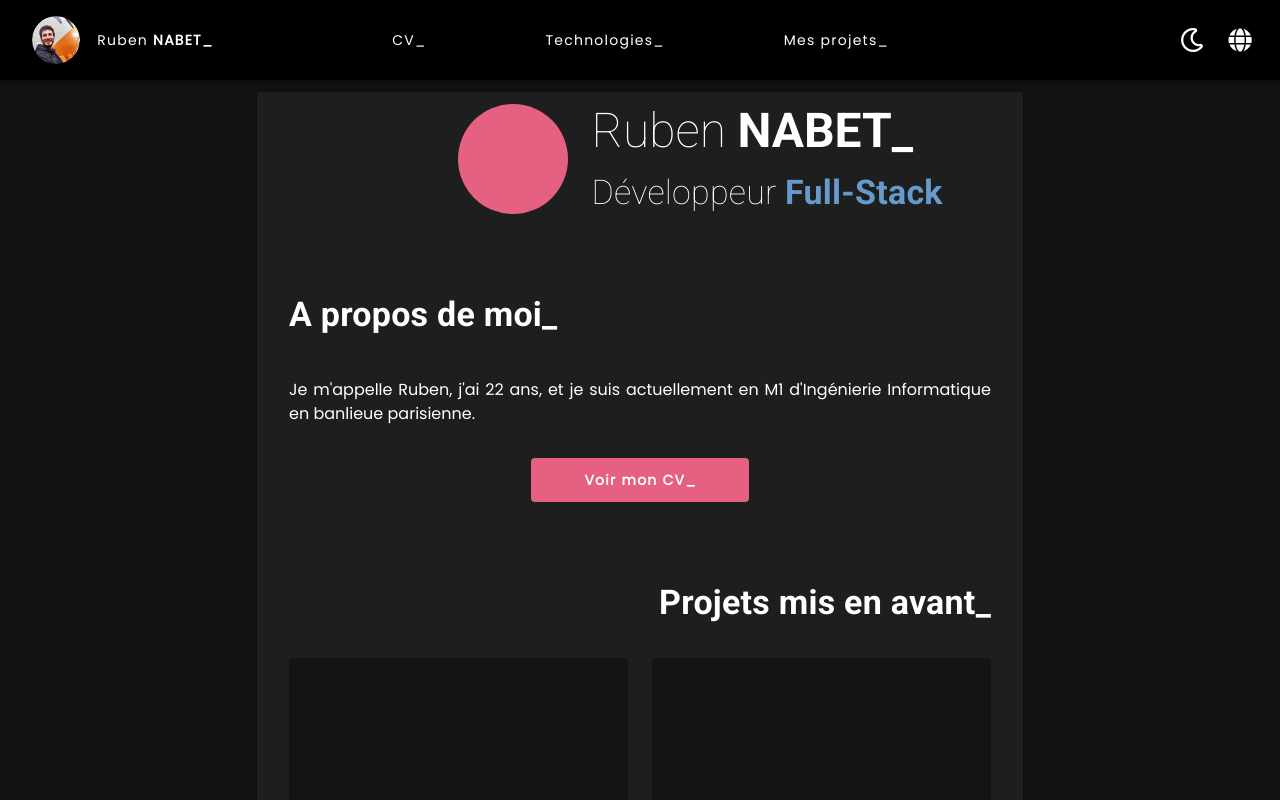
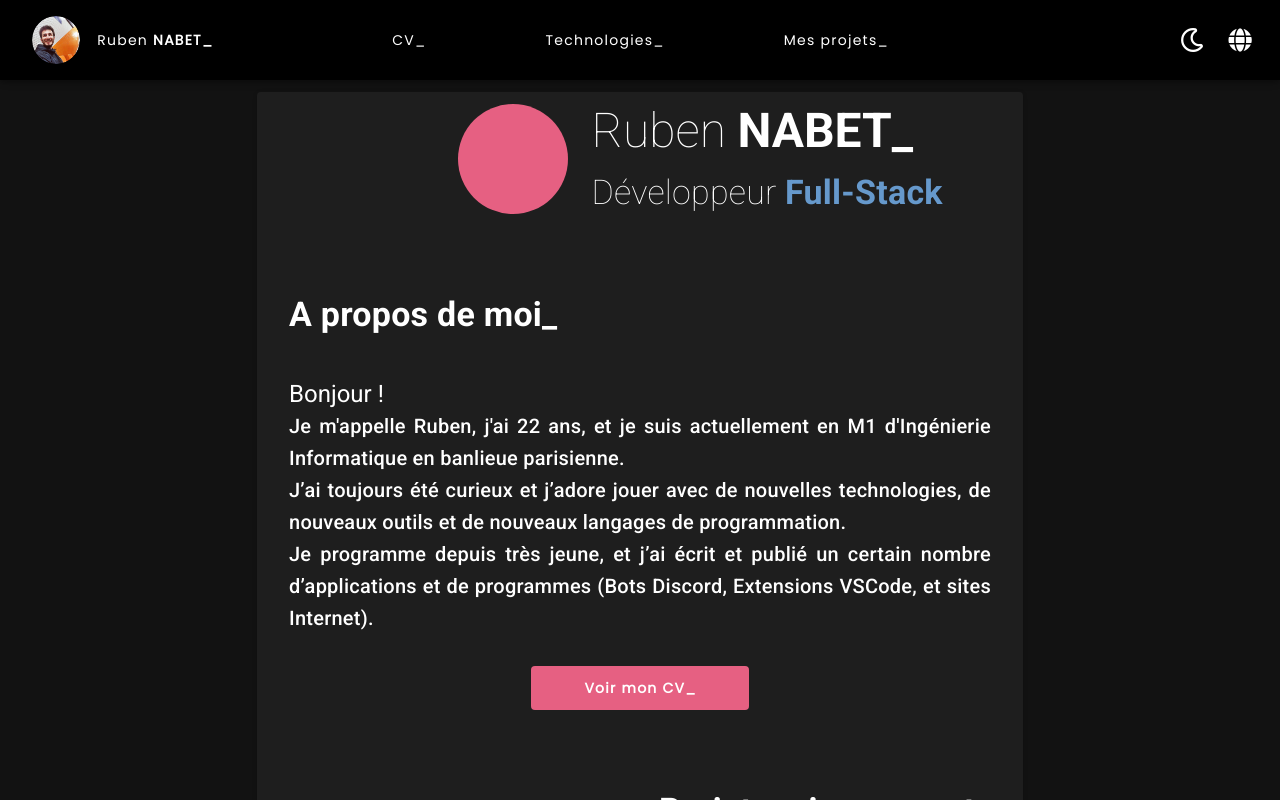
Before and after one commit to cvbenur/ruben-nabet-fr, a Nuxt app: page / in a window 1280 px wide. Shown: the top 800 px of the page. Built offline with nearby package versions, Linux system fonts and the light colour scheme.

Commit message:
Update index texts

```diff
--- a/src/pages/index.vue
+++ b/src/pages/index.vue
@@ -51,8 +51,18 @@
         class="mt-8"
       >
         <v-col cols="12">
-          <p class="ma-0 text-justify">
+          <p class="ma-0 text-h5 text-justify">
+            Bonjour !
+          </p>
+
+          <p class="ma-0 text-h6 text-justify">
             {{ $t('pages.index.about.paragraphs.first') }}
+          </p>
+          <p class="ma-0 text-h6 text-justify">
+            {{ $t('pages.index.about.paragraphs.second') }}
+          </p>
+          <p class="ma-0 text-h6 text-justify">
+            {{ $t('pages.index.about.paragraphs.third') }}
           </p>
         </v-col>
       </v-row>
```
